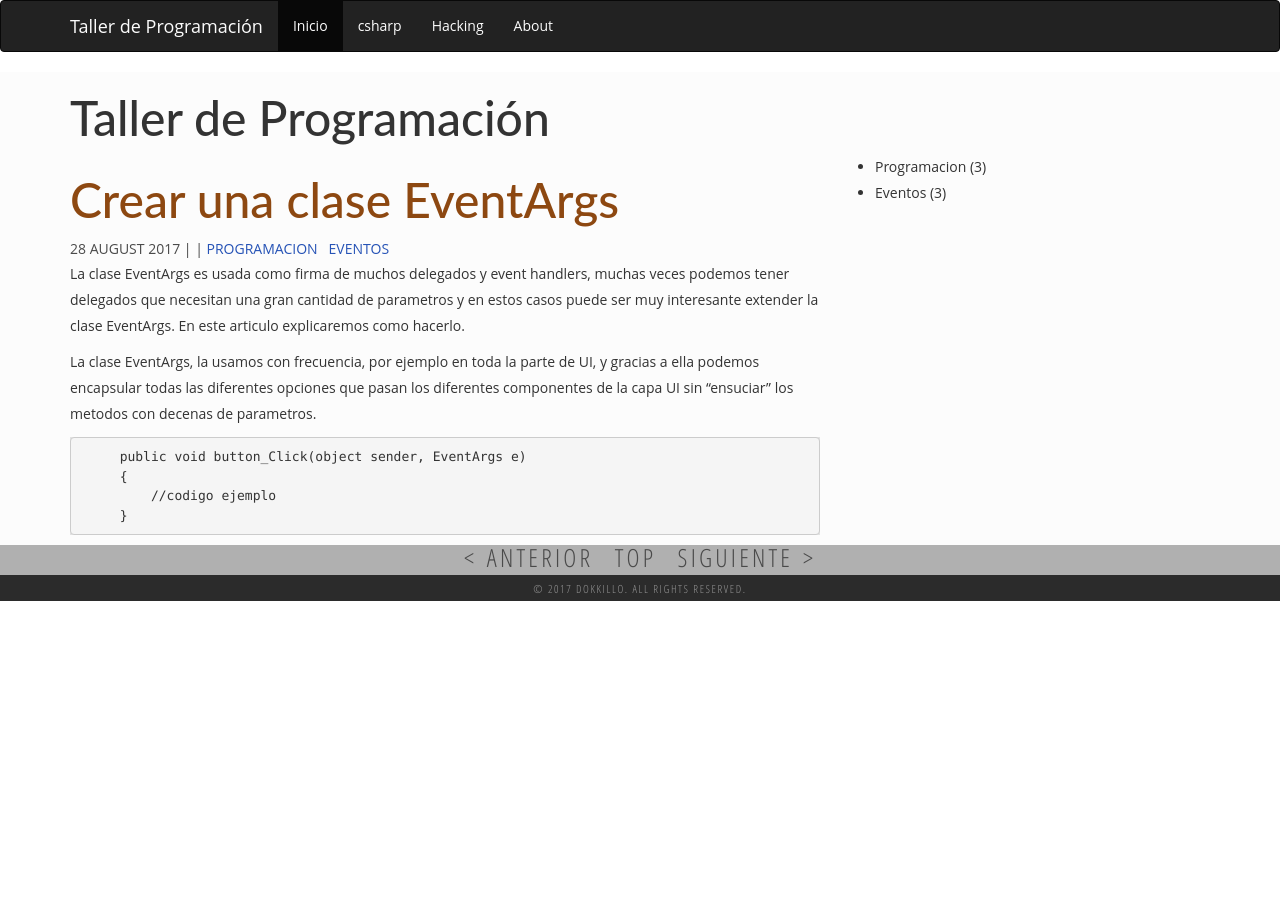
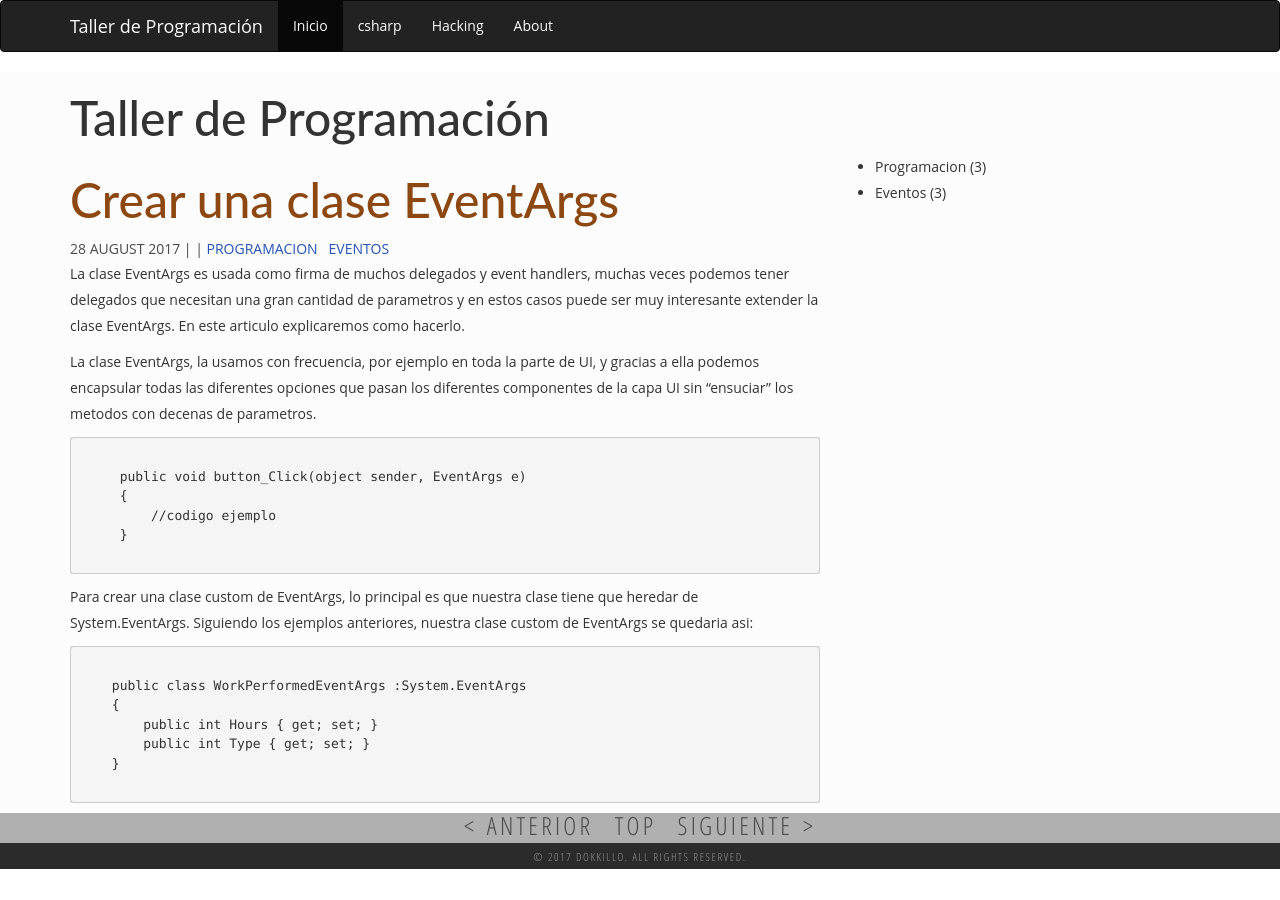
Before and after one commit to dokkillo/tallerdeprogramacion, a Jekyll site: the page built from _posts/2017-08-28-Crear-una-clase-eventArgs.md, in a window 1280 px wide. Built offline with Jekyll 4.4.1, drawn with Linux system fonts in a browser that asks for light colours; some web fonts are replaced; comment, search, counter and statistics services are not loaded.

Commit message:
fix config

````diff
--- a/_posts/2017-08-28-Crear-una-clase-eventArgs.md
+++ b/_posts/2017-08-28-Crear-una-clase-eventArgs.md
@@ -14,9 +14,23 @@ La clase EventArgs es usada como firma de muchos delegados y event handlers, muc
 
 La clase EventArgs, la usamos con frecuencia, por ejemplo en toda la parte de UI, y gracias a ella podemos encapsular todas las diferentes opciones que pasan los diferentes componentes de la capa UI sin "ensuciar" los metodos con decenas de parametros.
 
-```csharp
+``` csharp
+
      public void button_Click(object sender, EventArgs e)
      {
          //codigo ejemplo
      }
+
 ```
+
+Para crear una clase custom de EventArgs, lo principal es que nuestra clase tiene que heredar de System.EventArgs. Siguiendo los ejemplos anteriores, nuestra clase custom de EventArgs se quedaria asi:
+
+``` csharp
+
+    public class WorkPerformedEventArgs :System.EventArgs
+    {
+        public int Hours { get; set; }
+        public int Type { get; set; }
+    }
+
+```
````
